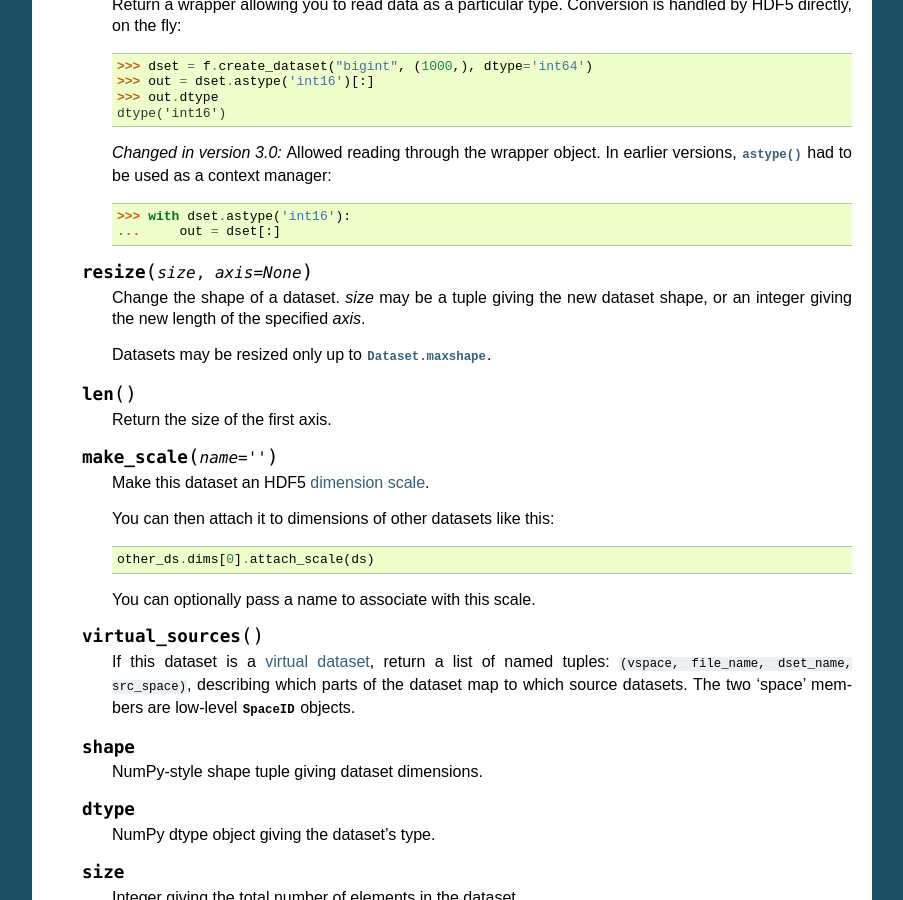
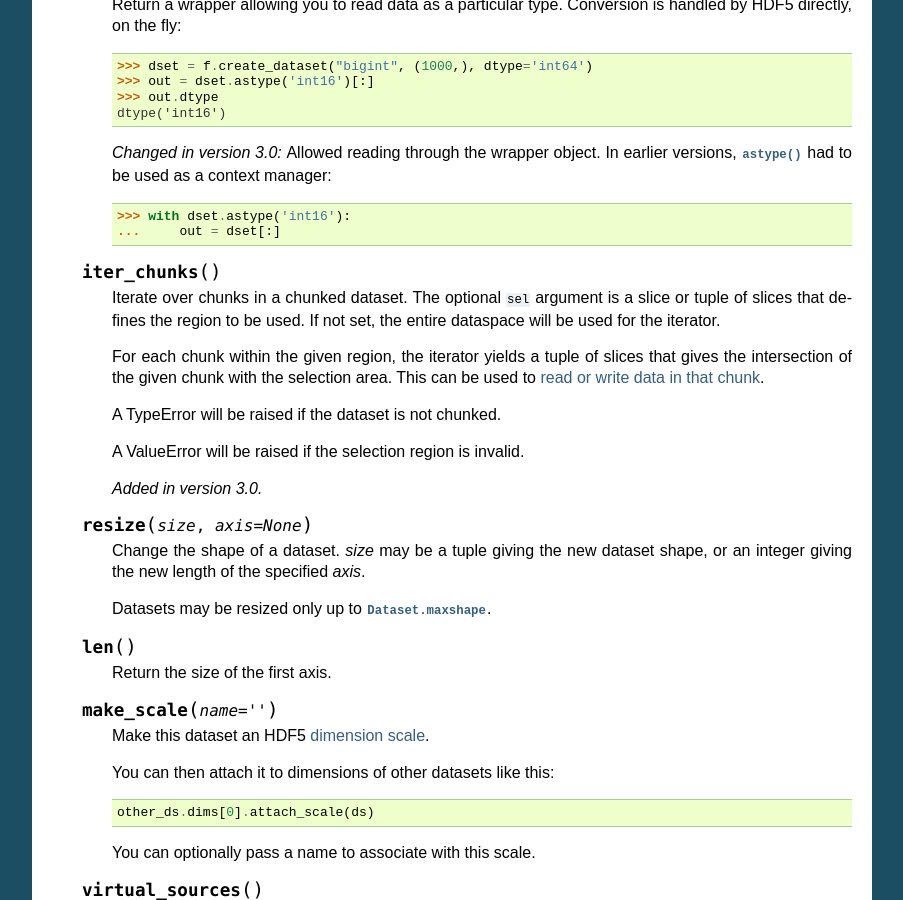
Before and after one commit to h5py/h5py, a Sphinx documentation site: the page built from docs/high/dataset.rst, in a window 1280 px wide and 900 px high, scrolled down 6860 px. Shown: the whole window, without its empty margins (198-1101 px from the left). Built offline with Sphinx 7.4.7, drawn with Linux system fonts in a browser that asks for light colours; pages that are not in the unit, such as notebooks, are missing from menus; some of the changed text lies outside the part shown.

Commit message:
Add iter_chunks method to reference doc

```diff
--- a/docs/high/dataset.rst
+++ b/docs/high/dataset.rst
@@ -453,6 +453,23 @@ Reference
                >>> with dset.astype('int16'):
                ...     out = dset[:]
 
+    .. method:: iter_chunks
+
+       Iterate over chunks in a chunked dataset. The optional ``sel`` argument
+       is a slice or tuple of slices that defines the region to be used.
+       If not set, the entire dataspace will be used for the iterator.
+
+       For each chunk within the given region, the iterator yields a tuple of
+       slices that gives the intersection of the given chunk with the
+       selection area. This can be used to :ref:`read or write data in that
+       chunk <dataset_slicing>`.
+
+       A TypeError will be raised if the dataset is not chunked.
+
+       A ValueError will be raised if the selection region is invalid.
+
+       .. versionadded:: 3.0
+
     .. method:: resize(size, axis=None)
 
         Change the shape of a dataset.  `size` may be a tuple giving the new
```
